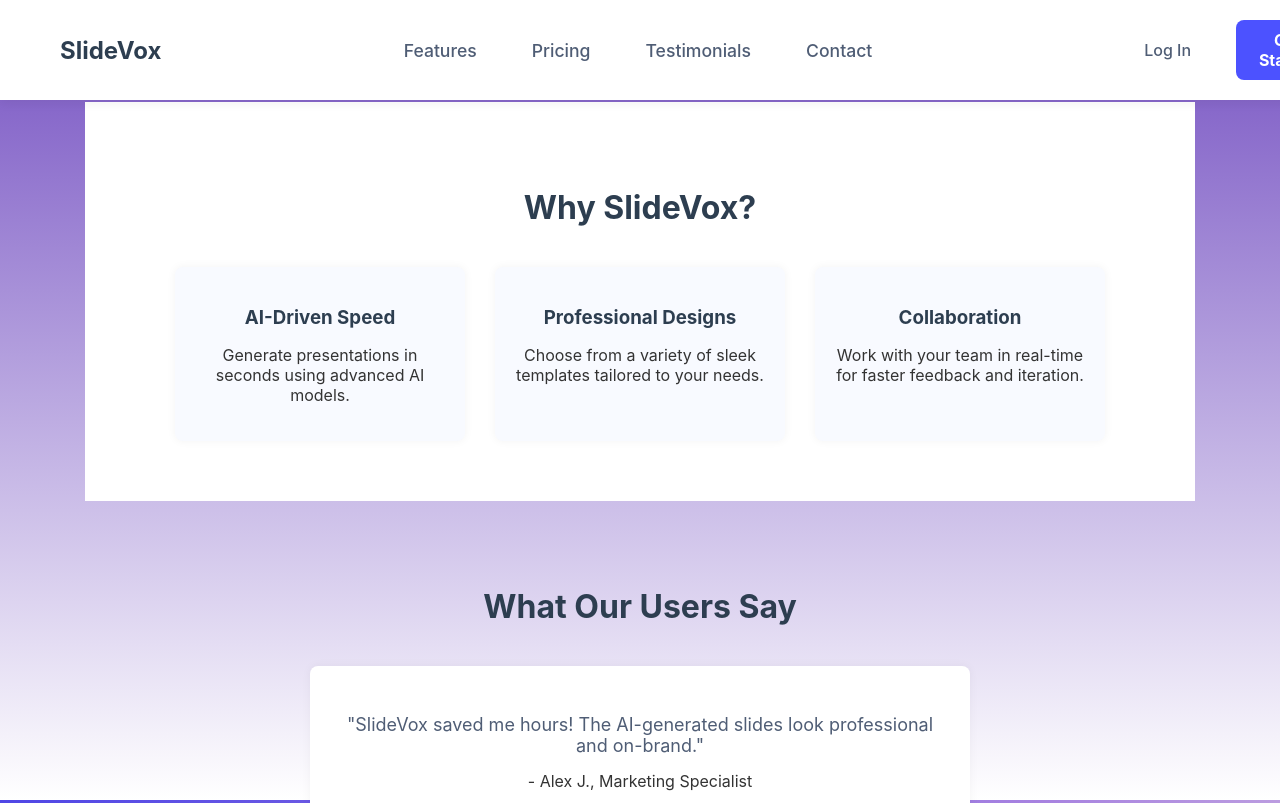
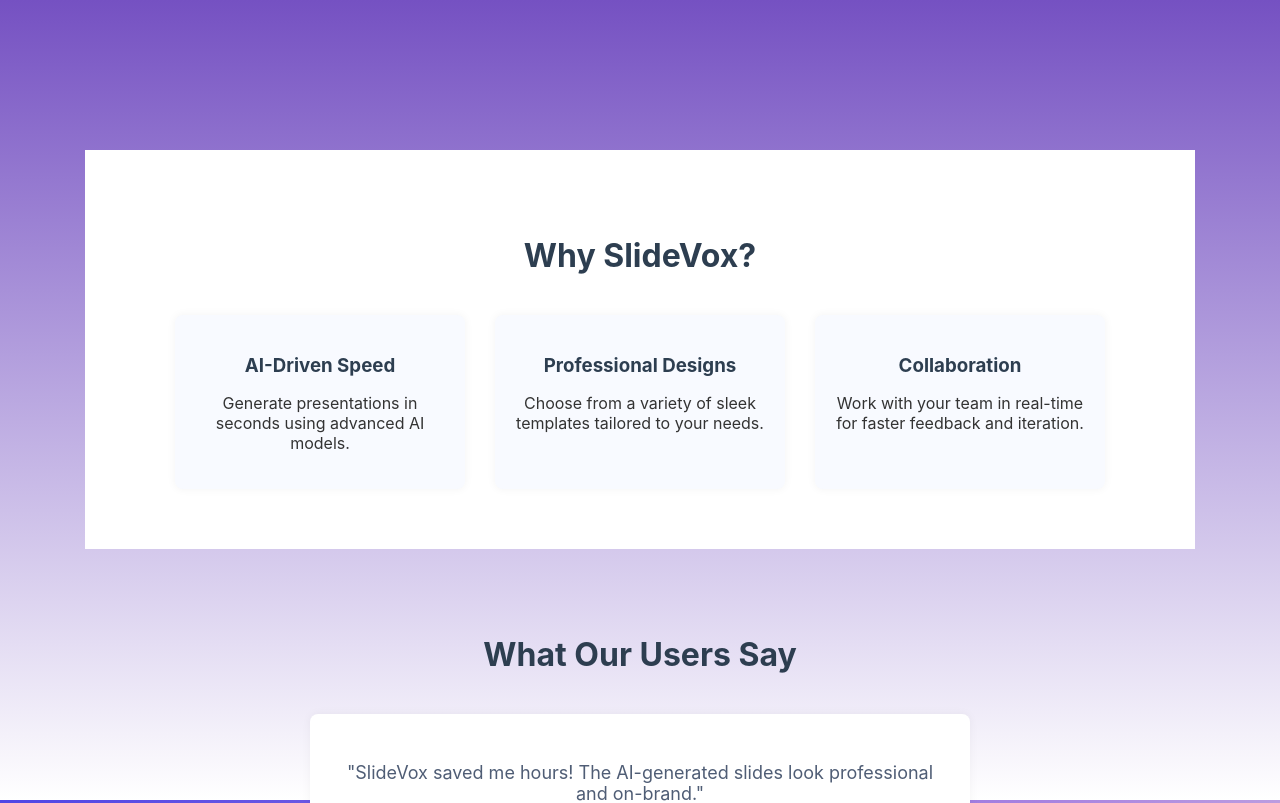
Before and after one commit to arustogi/slidevoxfrontend, a React (Vite) app: page / in a window 1280 px wide. Shown: the top 803 px of the page. Built offline with nearby package versions, Linux system fonts and the light colour scheme; no server answers; what aws-amplify would draw is missing.

Commit message:
changing style of sign out button again

```diff
--- a/src/App.css
+++ b/src/App.css
@@ -8,51 +8,8 @@
   color: #333;
 }
 
-/* 🔹 Navigation Bar */
-.navbar {
-  display: flex;
-  justify-content: space-between;
-  align-items: center;
-  padding: 20px 10%;
-  background: #ffffff;
-  box-shadow: 0px 4px 10px rgba(0, 0, 0, 0.1);
-  position: fixed;
-  width: 100%;
-  top: 0;
-  left: 0;
-  z-index: 10;
-}
 
-.logo {
-  font-size: 1.8rem;
-  font-weight: bold;
-  color: #4f46e5;
-}
 
-.nav-links {
-  display: flex;
-  align-items: center;
-}
-
-.login-btn {
-  background: none;
-  border: none;
-  font-size: 16px;
-  cursor: pointer;
-  color: #4F5D75;
-}
-
-.logout-btn {
-  background-color: #050505; /* Same color as Get Started */
-  color: white;
-  border: none;
-  padding: 10px 20px;
-  font-size: 16px;
-  font-weight: bold;
-  border-radius: 5px;
-  cursor: pointer;
-  transition: background-color 0.3s ease;
-}
 
 .nav-links a {
   text-decoration: none;
@@ -60,10 +17,6 @@
   margin: 0 15px;
   font-size: 1.1rem;
   transition: color 0.3s ease-in-out;
-}
-
-.nav-links a:hover {
-  color: #4f46e5;
 }
 
 .get-started {
@@ -179,3 +132,44 @@
 a:hover {
   text-decoration: underline;
 }
+
+/* Match the login/get-started style */
+.login-btn {
+  background-color: #6b4eff;
+  color: white;
+  border: none;
+  padding: 0.5rem 1rem;
+  font-size: 1rem;
+  font-weight: 500;
+  border-radius: 6px;
+  cursor: pointer;
+  transition: background-color 0.3s ease;
+  width: fit-content;
+  max-width: 200px;
+}
+
+.login-btn:hover {
+  background-color: #5940db;
+}
+
+/* Optional fix for nav layout */
+.navbar {
+  display: flex;
+  justify-content: space-between;
+  align-items: center;
+  padding: 1rem 2rem;
+  background-color: white;
+  box-shadow: 0 2px 4px rgba(0, 0, 0, 0.05);
+}
+
+.logo {
+  font-size: 1.5rem;
+  font-weight: bold;
+  color: #333;
+}
+
+.nav-links {
+  display: flex;
+  gap: 1rem;
+  align-items: center;
+}
```
